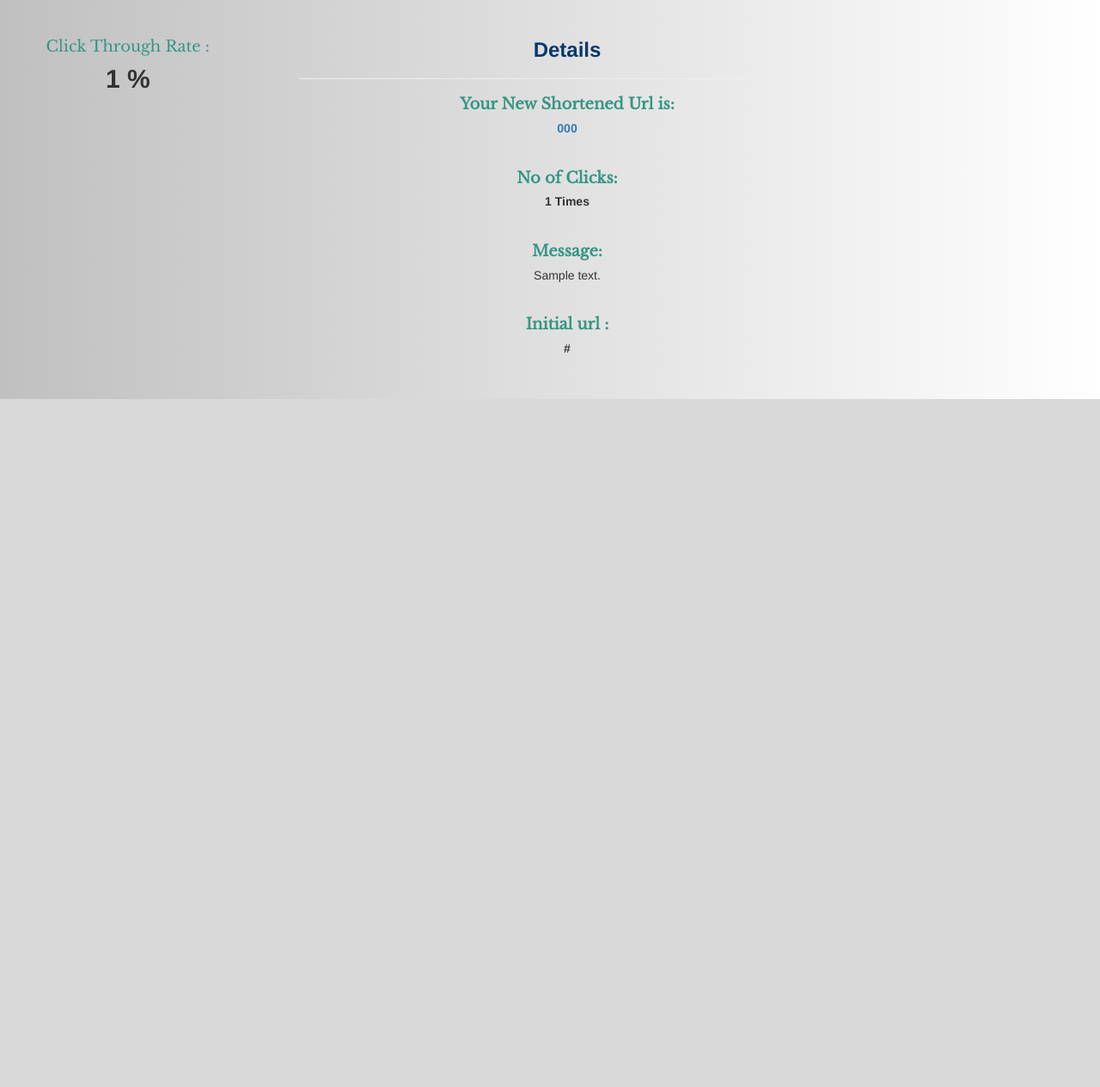
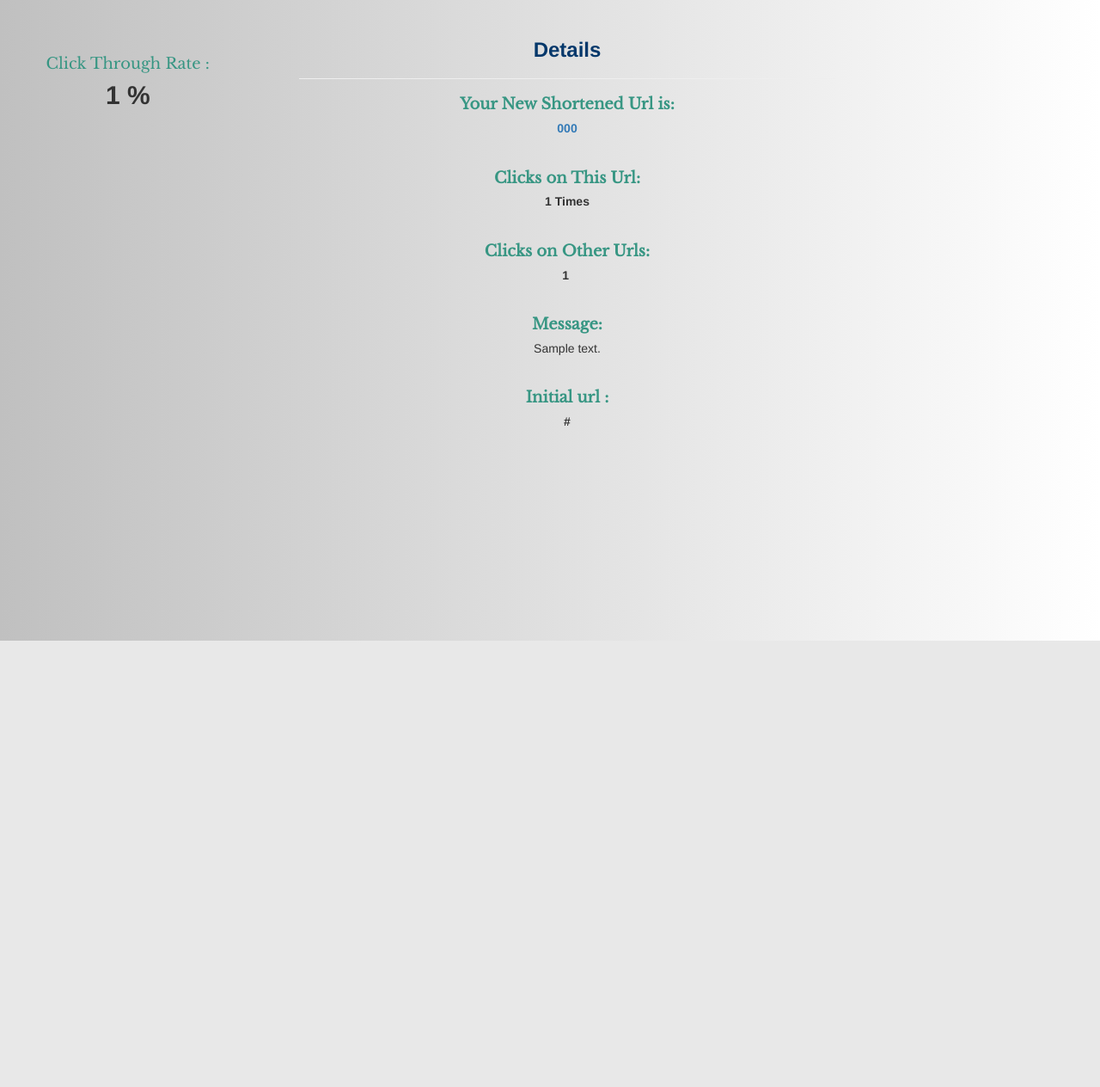
Before and after one commit to Kipngetich33/Url_Shortener, a Django app: template shortenerapp/templates/makeshort.html in a window 1280 px wide. Shown: the part 55-1319 px from the top of the page at 86% size. After the commit the page ends 800 px from the top, so only its background shows below. Run offline with Django 3.2, Linux system fonts and the light colour scheme; tables that the repository leaves empty hold one stand-in row (values such as "Sample post"); the template is opened without the code that fills it: values that come from a table or form of the project are taken from there, most other values are stand-ins (such as "Sample title", 1, 10 or a date in 2020); some libraries are stand-ins or nearby versions.

Commit message:
add styles to the makeshort template

```diff
--- a/shortenerapp/templates/all.html
+++ b/shortenerapp/templates/all.html
@@ -13,8 +13,9 @@
     <div class="well" style="background-color:#202021; padding:10px;">
         <h4><span style="font-weight:bolder; color:#ffffff;font-family: 'Libre Baskerville';">Intial Url</span>&nbsp;&nbsp;&nbsp;&nbsp;&nbsp;&nbsp;&nbsp;&nbsp;&nbsp;&nbsp;&nbsp;&nbsp;&nbsp;&nbsp;&nbsp;&nbsp;<a href="{% url 'statistics' url.short_id %}"><span style="font-weight:bolder;color:white;">:&nbsp;{{url.httpurl}}</span></a></h4>
             <h4><span style="font-weight:bolder; color:#ffffff;">Short Url</span>&nbsp;&nbsp;&nbsp;&nbsp;&nbsp;&nbsp;&nbsp;&nbsp;&nbsp;&nbsp;&nbsp;&nbsp;&nbsp;&nbsp;&nbsp;<a href="{% url 'statistics' url.short_id %}"><span style="font-weight:bolder; color:white;">:&nbsp;{{url.short_id}}</span></a></h4>
-        <h4><span style="font-weight:bolder; color:white;">No. Of Click</span>&nbsp;&nbsp;&nbsp;&nbsp;&nbsp;&nbsp;&nbsp;&nbsp;&nbsp;&nbsp;<span style="font-weight:bolder; color:white;">:&nbsp;{{url.count}}</span></h4>
-        <h4><span style="font-weight:bolder; color:#ffffff;">Click Through Rate &nbsp;&nbsp;:&nbsp;{{url.index}}</span>%</h4>
+        <h4><span style="font-weight:bolder; color:white;">Clicks on this Url</span>&nbsp;&nbsp;&nbsp;&nbsp;&nbsp;&nbsp;&nbsp;&nbsp;&nbsp;&nbsp;<span style="font-weight:bolder; color:white;">:&nbsp;{{url.count}}</span></h4>
+        <h4><span style="font-weight:bolder; color:white;">Clicks On Other short urls</span>&nbsp;&nbsp;&nbsp;&nbsp;&nbsp;&nbsp;&nbsp;&nbsp;&nbsp;&nbsp;<span style="font-weight:bolder; color:white;">:&nbsp;{{total_clicks}}</span></h4>
+        <h4><span style="font-weight:bolder; color:#ffffff;">Click Through Rate &nbsp;&nbsp;:&nbsp;{{url.index}}&nbsp;%</span></h4>
 
     </div>
     {% endfor %}
--- a/shortenerapp/templates/makeshort.html
+++ b/shortenerapp/templates/makeshort.html
@@ -14,7 +14,7 @@
 <body>
 <div class="row">
     <div class="col-md-3">
-            <h4 style="text-align:center;color:#379683;font-family: 'Libre Baskerville'; margin-top:40px;">Click Through Rate :</h4>
+            <h4 style="text-align:center;color:#379683;font-family: 'Libre Baskerville'; margin-top:20%;">Click Through Rate :</h4>
             <h5 style="text-align:center; font-weight:bolder;font-size:30px;">{{requested_object.index}}&nbsp;% </h5><br>
     </div>
     <div class="col-md-6" style="margin: 20px;">
@@ -23,15 +23,17 @@
         <h4 style="text-align:center;font-weight:bolder;color:#379683;font-family: 'Libre Baskerville';">Your New Shortened Url is: </h4>
             <h5 style="text-align:center; font-weight:bolder; "><a href="{% url 'statistics' shortcode %}">{{shortcode}}</a>
             </h5><br>
-        <h4 style="text-align:center; font-weight:bolder;color:#379683;font-family: 'Libre Baskerville';">No of Clicks:</h4>
+        <h4 style="text-align:center; font-weight:bolder;color:#379683;font-family: 'Libre Baskerville';">Clicks on This Url:</h4>
             <h5 style="text-align:center; font-weight:bolder;">{{requested_object.count}}&nbsp;Times</h5><br>
+        <h4 style="text-align:center; font-weight:bolder;color:#379683;font-family: 'Libre Baskerville';">Clicks on Other Urls:</h4>
+            <h5 style="text-align:center; font-weight:bolder;">{{total_clicks}}&nbsp;</h5><br>
         <h4 style="text-align:center;font-weight:bolder;color:#379683;font-family: 'Libre Baskerville';">Message:</h4>
             <h5 style="text-align:center;">{{message}}</h5> <br>
         <h4 style="text-align:center;font-weight:bolder;color:#379683;font-family: 'Libre Baskerville';">Initial url :</h4>
-            <h5 style="text-align:center; font-weight:bolder;">{{httpurl}}</h5><br>
+            <h5 style="text-align:center; font-weight:bolder;">{{httpurl}}</h5>
     </div>
     <div class="col-md-3"></div>
 </div>
-<div class="row" style="height:100vh; background-color:#d9d9d9"></div>
+<div class="row" style="background-color:#d9d9d9"></div>
 </body>
 {% endblock %}
```
Also changed, not shown: shortenerapp/views.py (+9 -1 lines).
